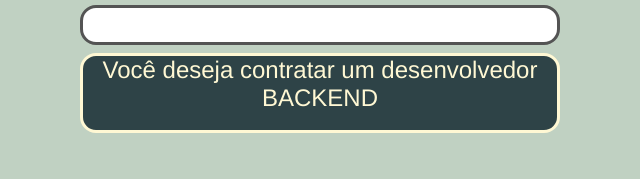
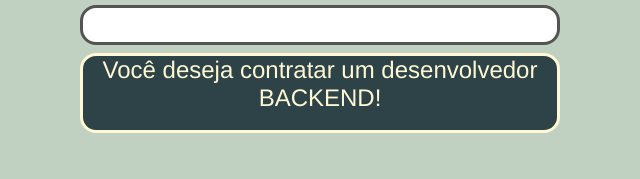
Before and after one commit to Malkavianson/Blue_Modulos, a plain HTML site: page Modulo_0_exercicio-extra_4.html in a window 1280 px wide. Both pictures are taken after a click on the element "BACKEND". Shown: the part 227-406 px from the top of the page, 640-1280 px from the left. Drawn offline with Linux system fonts and the light colour scheme.

Commit message:
Update Modulo_0_exercicio-extra_4.html

```diff
--- a/Modulo_0_exercicio-extra_4.html
+++ b/Modulo_0_exercicio-extra_4.html
@@ -24,7 +24,7 @@
 				console.log(ent)
 			}
 			let ctt=document.getElementById(id).innerText;
-			let fctt='<span class="entrada" style="height: calc(var(--vh, 1vh) * 10);background: #2e4347; color: #fff8d4;font-weight: normal;">Você deseja contratar um desenvolvedor </br>'+ctt+'</span>'
+			let fctt='<span class="entrada" style="height: calc(var(--vh, 1vh) * 10);background: #2e4347; color: #fff8d4;font-weight: normal;">Você deseja contratar um desenvolvedor </br>'+ctt+'!</span>'
 			document.getElementById("saida").innerHTML += fctt;
 			console.log(ctt)
 		}
```
